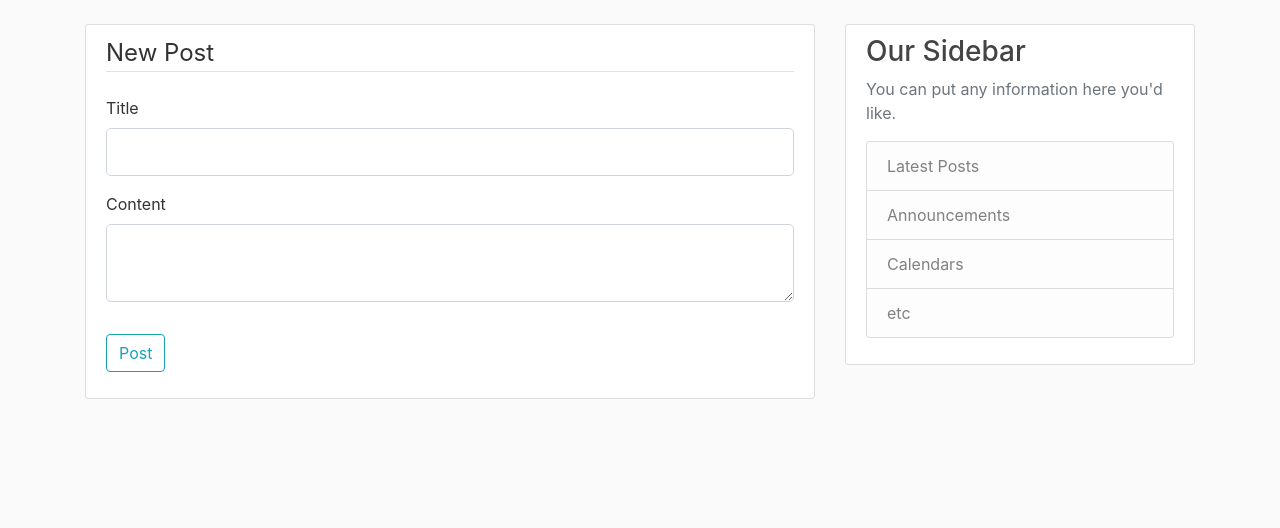
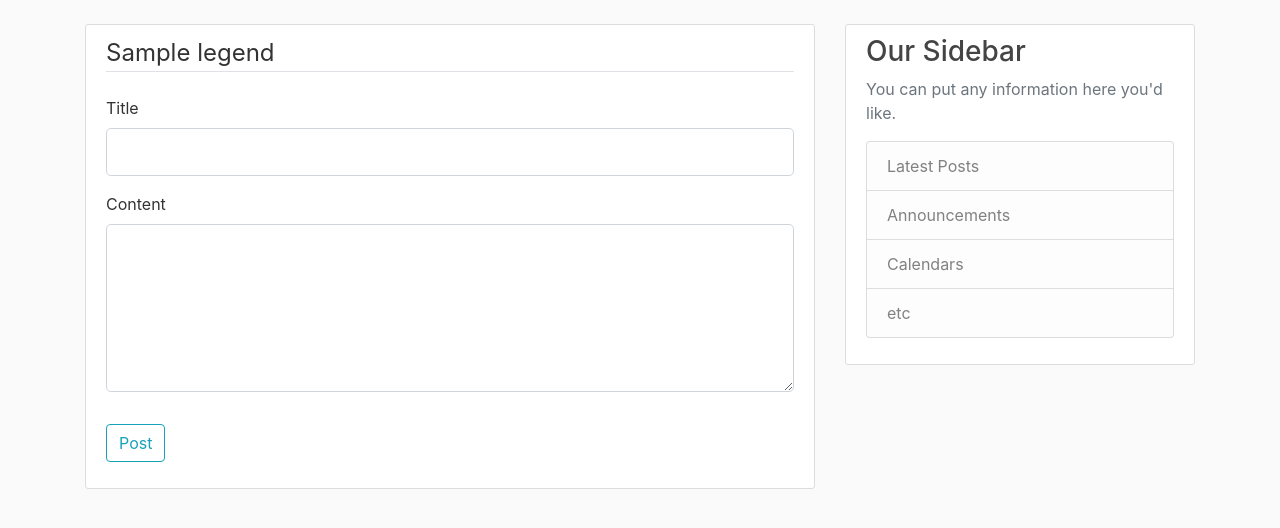
Before and after one commit to Yohannes90/blog_webapp, a Flask app: template flask_blog/templates/create_post.html in a window 1280 px wide. Shown: the part 56-584 px from the top of the page. Run offline with Flask 3, Linux system fonts and the light colour scheme; tables that the repository leaves empty hold one stand-in row (values such as "Sample post"); the template is opened without the code that fills it: values that come from a table or form of the project are taken from there, most other values are stand-ins (such as "Sample title", 1, 10 or a date in 2020); some libraries are stand-ins or nearby versions.

Commit message:
updating create_post template to use for update template too and adjust default size of text area for content

```diff
--- a/flask_blog/templates/create_post.html
+++ b/flask_blog/templates/create_post.html
@@ -4,7 +4,7 @@
         <form method="POST" action="">
             {{ form.hidden_tag() }}
             <fieldset class="form-group">
-                <legend class="border-bottom mb-4">New Post</legend>
+                <legend class="border-bottom mb-4">{{ legend }}</legend>
                 <div class="form-group">
                     {{ form.title.label(class="form-control-label") }}
                     {% if form.title.errors %}
@@ -28,7 +28,7 @@
                             {% endfor %}
                         </div>
                     {% else %}
-                        {{ form.content(class="form-control form-control-lg") }}
+                        {{ form.content(class="form-control form-control-lg", rows="5") }}
                     {% endif %}
                 </div>
             </fieldset>
```
